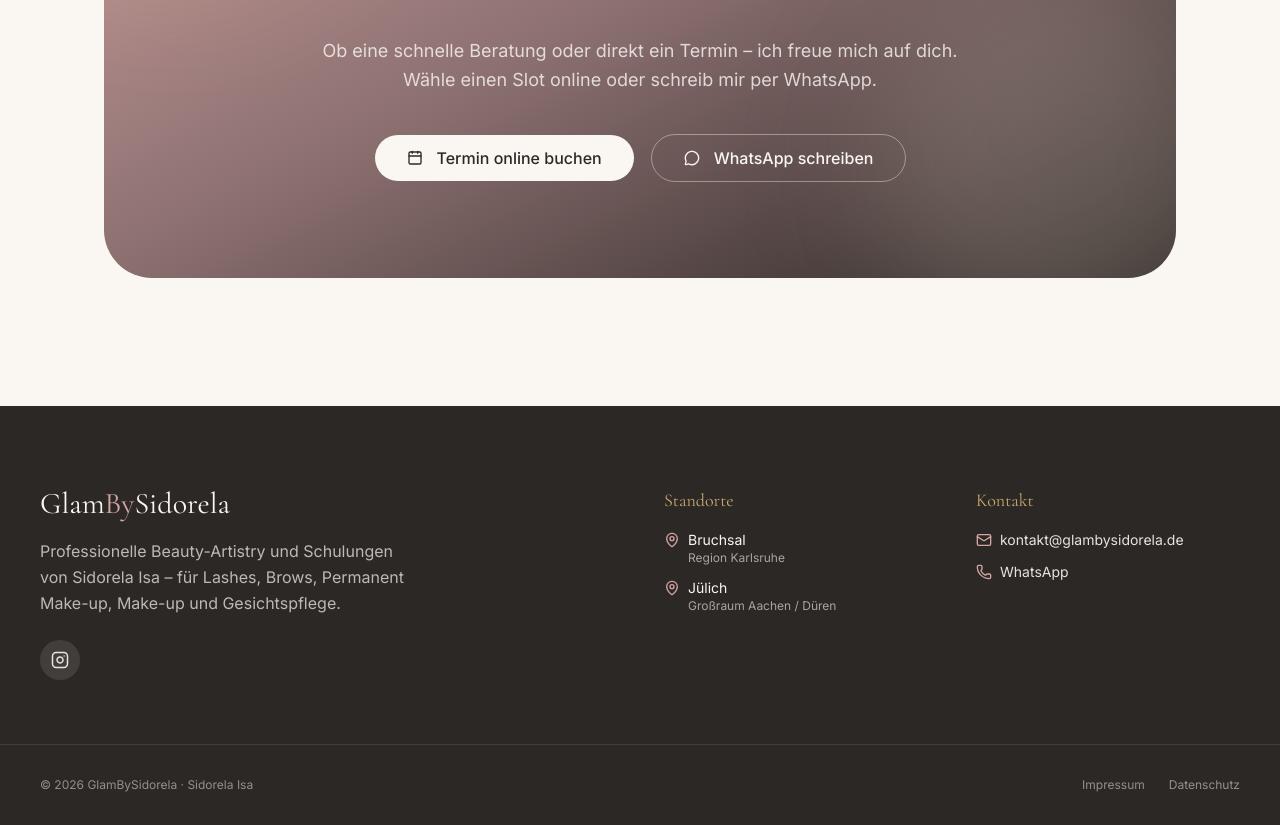
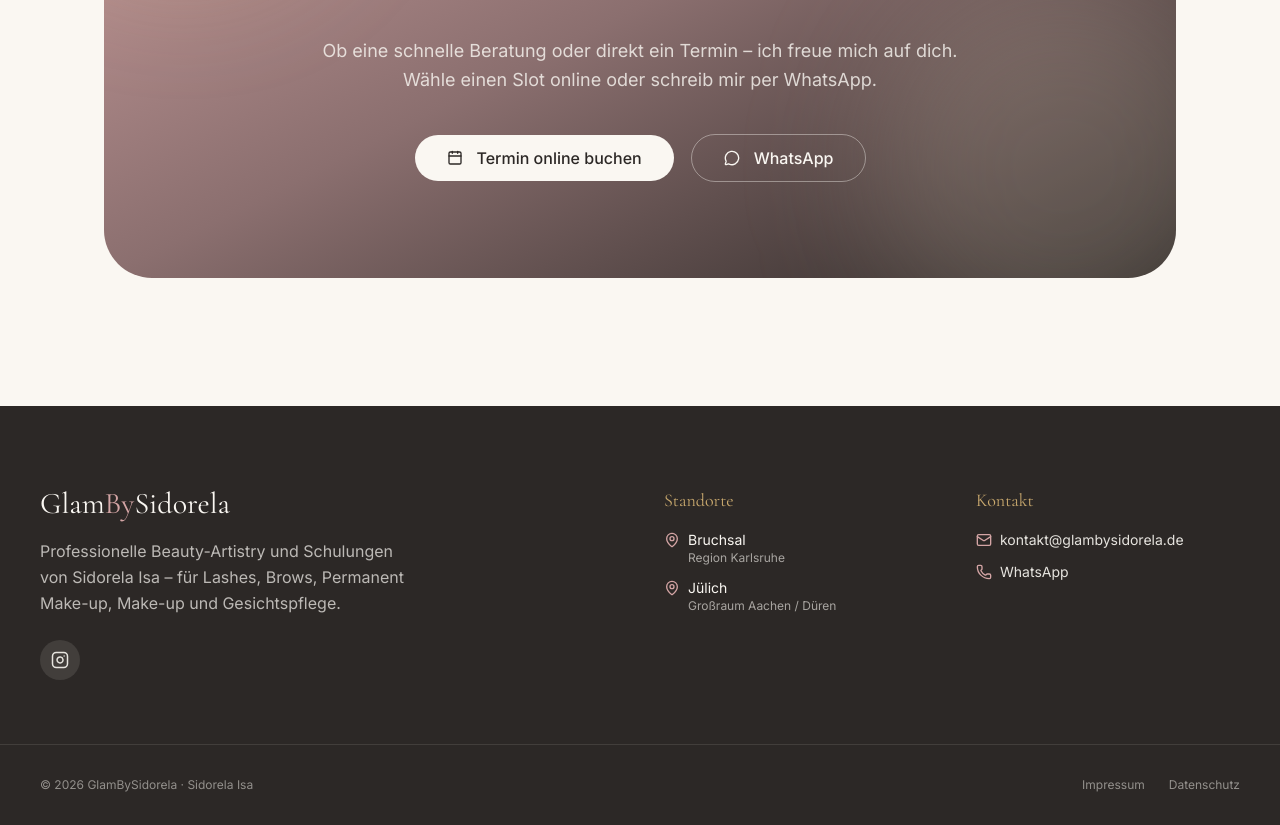
Before and after one commit to Lindi31/glambysidorela, a Next.js app: page / in a window 1280 px wide. Shown: the part 4040-4865 px from the top of the page. Built offline with nearby package versions, Linux system fonts and the light colour scheme.

Commit message:
whatsapp nr

```diff
--- a/components/ownui/CtaBooking.tsx
+++ b/components/ownui/CtaBooking.tsx
@@ -58,12 +58,12 @@ export function CtaBooking() {
                 className="rounded-full px-8 h-12 text-base bg-transparent border-cream/40 text-cream hover:bg-cream/10 hover:border-cream"
               >
                 <a
-                  href="https://wa.me/4917700000000"
+                  href="https://wa.me/4915252609602"
                   target="_blank"
                   rel="noopener noreferrer"
                 >
                   <MessageCircle className="mr-2" size={18} />
-                  WhatsApp schreiben
+                  WhatsApp
                 </a>
               </Button>
             </div>
```
